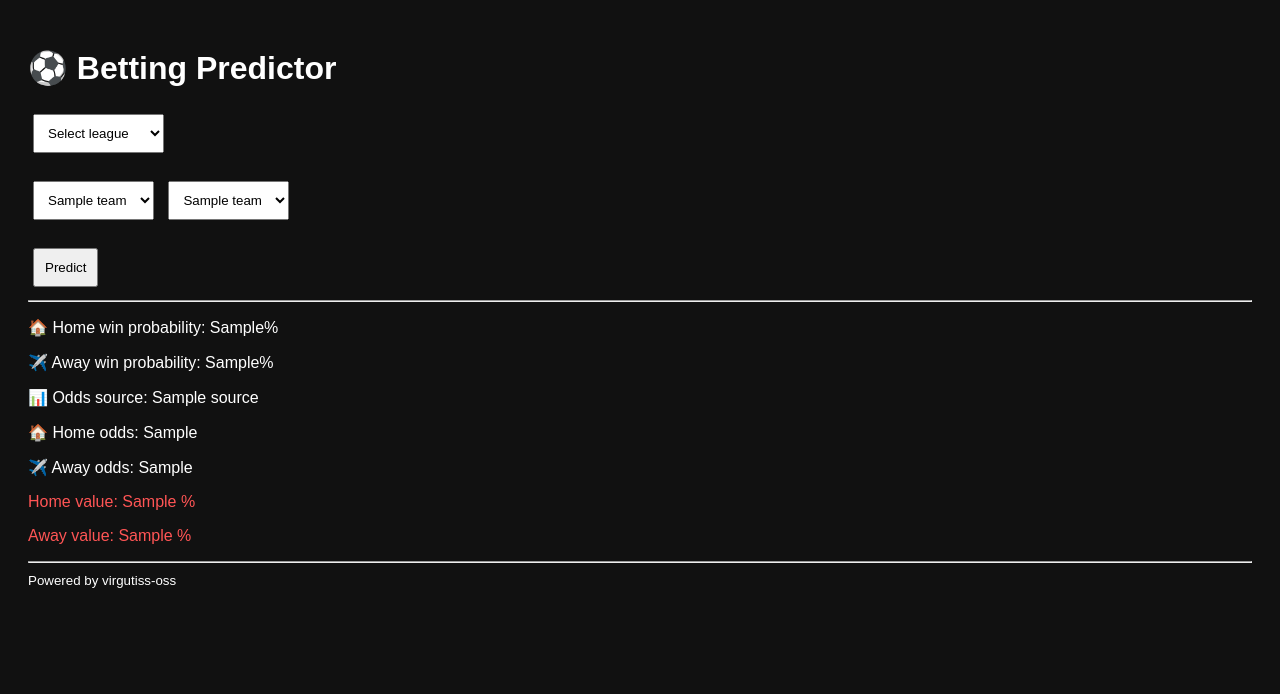
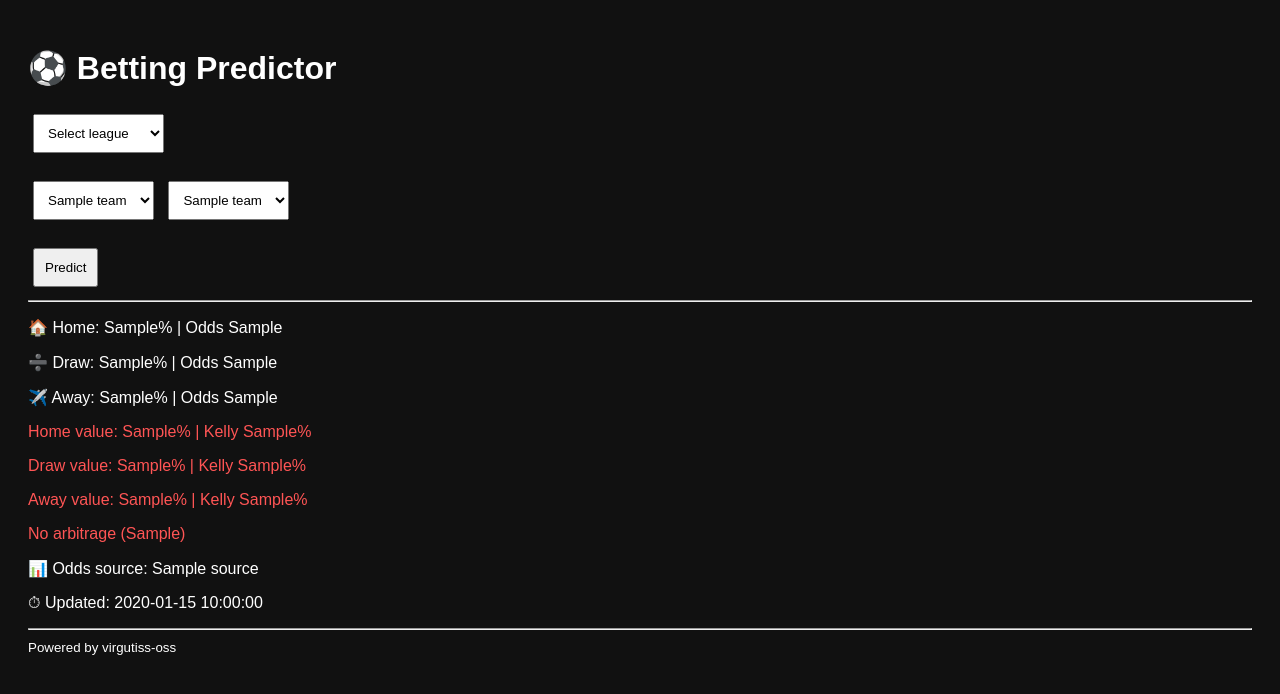
Before and after one commit to virgutiss-oss/betting-predictor, a Flask app: template templates/index.html in a window 1280 px wide. Shown: the top 694 px of the page. Run offline with Flask 3, Linux system fonts and the light colour scheme; the template is opened without the code that fills it: most values are stand-ins (such as "Sample title", 1, 10 or a date in 2020).

Commit message:
Update index.html

```diff
--- a/templates/index.html
+++ b/templates/index.html
@@ -24,17 +24,8 @@
     {% if teams %}
     <br><br>
 
-    <select name="home" required>
-        {% for t in teams %}
-        <option>{{ t }}</option>
-        {% endfor %}
-    </select>
-
-    <select name="away" required>
-        {% for t in teams %}
-        <option>{{ t }}</option>
-        {% endfor %}
-    </select>
+    <select name="home">{% for t in teams %}<option>{{ t }}</option>{% endfor %}</select>
+    <select name="away">{% for t in teams %}<option>{{ t }}</option>{% endfor %}</select>
 
     <br><br>
     <button type="submit">Predict</button>
@@ -43,20 +34,22 @@
 
 {% if result %}
 <hr>
-<p>🏠 Home win probability: {{ result.home_prob }}%</p>
-<p>✈️ Away win probability: {{ result.away_prob }}%</p>
+<p>🏠 Home: {{ result.home_prob }}% | Odds {{ result.home_odds }}</p>
+<p>➗ Draw: {{ result.draw_prob }}% | Odds {{ result.draw_odds }}</p>
+<p>✈️ Away: {{ result.away_prob }}% | Odds {{ result.away_odds }}</p>
+
+<p class="{{ 'good' if result.home_ok else 'bad' }}">Home value: {{ result.home_value }}% | Kelly {{ result.home_kelly }}%</p>
+<p class="{{ 'good' if result.draw_ok else 'bad' }}">Draw value: {{ result.draw_value }}% | Kelly {{ result.draw_kelly }}%</p>
+<p class="{{ 'good' if result.away_ok else 'bad' }}">Away value: {{ result.away_value }}% | Kelly {{ result.away_kelly }}%</p>
+
+{% if result.arb_ok %}
+<p class="good">⚡ ARBITRAGE FOUND ({{ result.arb_value }})</p>
+{% else %}
+<p class="bad">No arbitrage ({{ result.arb_value }})</p>
+{% endif %}
 
 <p>📊 Odds source: {{ result.source }}</p>
-<p>🏠 Home odds: {{ result.home_odds }}</p>
-<p>✈️ Away odds: {{ result.away_odds }}</p>
-
-<p class="{{ 'good' if result.home_ok else 'bad' }}">
-Home value: {{ result.home_value }} %
-</p>
-
-<p class="{{ 'good' if result.away_ok else 'bad' }}">
-Away value: {{ result.away_value }} %
-</p>
+<p>⏱ Updated: {{ result.timestamp }}</p>
 {% endif %}
 
 <hr>
```
